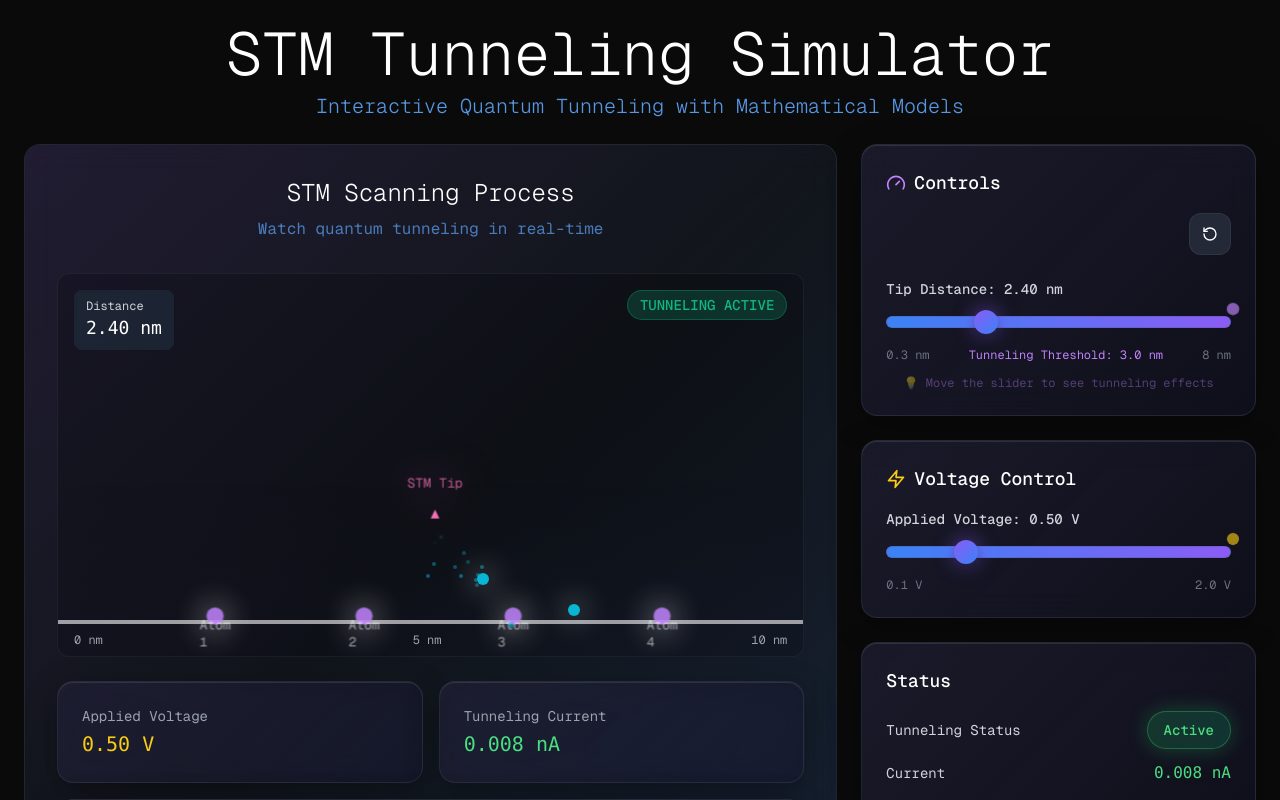
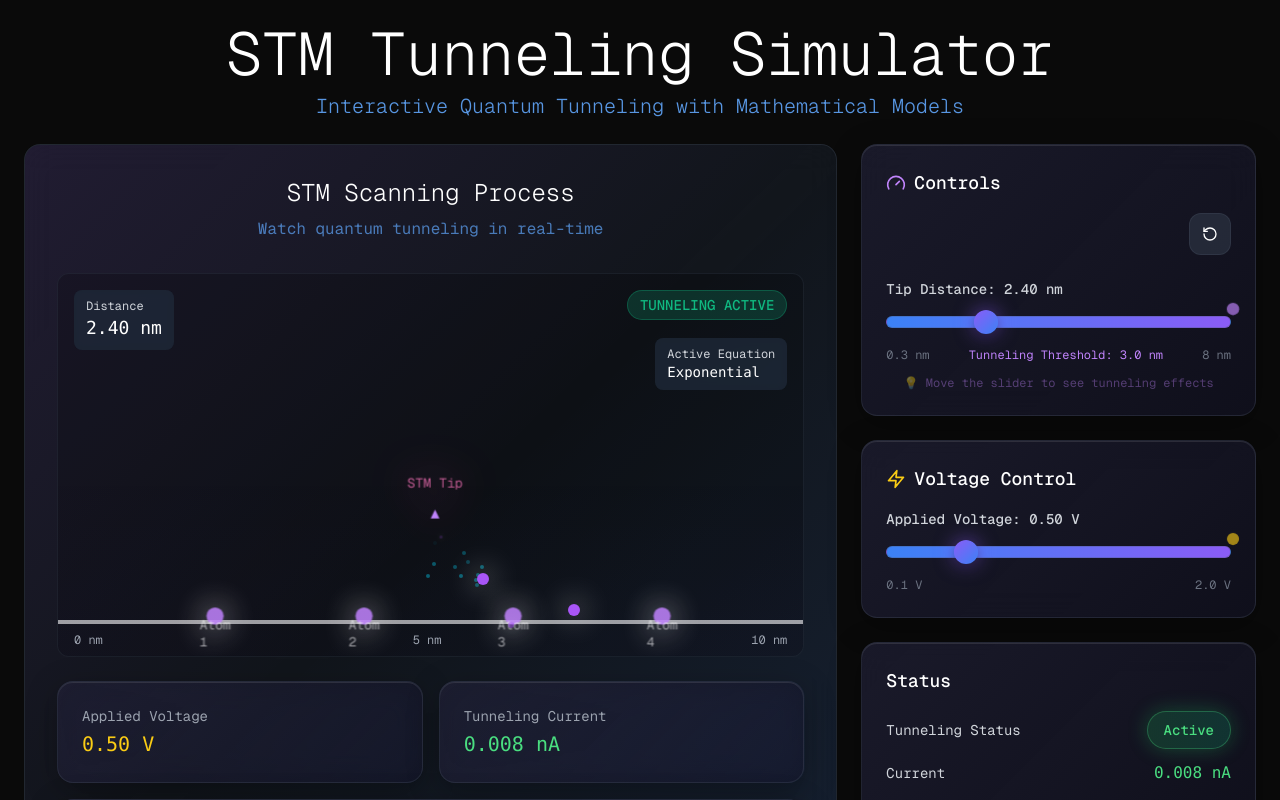
Before and after one commit to tysongreenan/STM_Tunneling_Animation, a Next.js app: page / in a window 1280 px wide. Shown: the top 800 px of the page. Built offline with nearby package versions, Linux system fonts and the light colour scheme.

Commit message:
Add equation-specific visual effects: colors change based on selected mathematical model

```diff
--- a/app/page.tsx
+++ b/app/page.tsx
@@ -125,6 +125,7 @@ export default function Home() {
                 voltage={voltage}
                 tunnelingActive={tunnelingActive}
                 current={current}
+                equation={equation}
               />
 
               {/* Mathematical Components - moved closer to visualization */}
--- a/components/STMVisualization.tsx
+++ b/components/STMVisualization.tsx
@@ -8,6 +8,7 @@ interface STMVisualizationProps {
   voltage: number
   tunnelingActive: boolean
   current: number
+  equation: string
 }
 
 interface Electron {
@@ -24,7 +25,8 @@ export default function STMVisualization({
   distance,
   voltage,
   tunnelingActive,
-  current
+  current,
+  equation
 }: STMVisualizationProps) {
   const [electrons, setElectrons] = useState<Electron[]>([])
   const [particleId, setParticleId] = useState(0)
@@ -33,6 +35,62 @@ export default function STMVisualization({
 
   const atomPositions = [2, 4, 6, 8]
   const tipY = 0.5 + distance
+
+  // Get equation-specific visual properties
+  const getEquationStyle = () => {
+    switch (equation) {
+      case 'quantum':
+        return {
+          tipColor: 'border-b-cyan-400',
+          tipGlow: 'drop-shadow(0 0 15px #06b6d4)',
+          atomColor: 'bg-cyan-400',
+          barrierColor: 'via-cyan-400/60',
+          electronColor: '#06b6d4'
+        }
+      case 'exponential':
+        return {
+          tipColor: 'border-b-purple-400',
+          tipGlow: 'drop-shadow(0 0 15px #a855f7)',
+          atomColor: 'bg-purple-400',
+          barrierColor: 'via-purple-400/60',
+          electronColor: '#a855f7'
+        }
+      case 'power':
+        return {
+          tipColor: 'border-b-green-400',
+          tipGlow: 'drop-shadow(0 0 15px #4ade80)',
+          atomColor: 'bg-green-400',
+          barrierColor: 'via-green-400/60',
+          electronColor: '#4ade80'
+        }
+      case 'gaussian':
+        return {
+          tipColor: 'border-b-yellow-400',
+          tipGlow: 'drop-shadow(0 0 15px #facc15)',
+          atomColor: 'bg-yellow-400',
+          barrierColor: 'via-yellow-400/60',
+          electronColor: '#facc15'
+        }
+      case 'custom':
+        return {
+          tipColor: 'border-b-pink-400',
+          tipGlow: 'drop-shadow(0 0 15px #ec4899)',
+          atomColor: 'bg-pink-400',
+          barrierColor: 'via-pink-400/60',
+          electronColor: '#ec4899'
+        }
+      default:
+        return {
+          tipColor: 'border-b-pink-400',
+          tipGlow: 'drop-shadow(0 0 15px #ec4899)',
+          atomColor: 'bg-purple-400',
+          barrierColor: 'via-purple-400/60',
+          electronColor: '#ec4899'
+        }
+    }
+  }
+
+  const equationStyle = getEquationStyle()
 
   // Generate electron particles when tunneling is active
   useEffect(() => {
@@ -132,7 +190,7 @@ export default function STMVisualization({
         {atomPositions.map((x, i) => (
           <motion.div
             key={i}
-            className="absolute w-4 h-4 bg-purple-400 rounded-full glow-effect"
+            className={`absolute w-4 h-4 ${equationStyle.atomColor} rounded-full glow-effect`}
             style={{
               left: `${(x / 10) * 100}%`,
               bottom: '2rem',
@@ -152,7 +210,7 @@ export default function STMVisualization({
 
         {/* STM Tip */}
         <motion.div
-          className="absolute w-0 h-0 border-l-4 border-r-4 border-b-8 border-transparent border-b-pink-400 glow-effect"
+          className={`absolute w-0 h-0 border-l-4 border-r-4 border-b-8 border-transparent ${equationStyle.tipColor} glow-effect`}
           style={{
             left: '50%',
             bottom: `${(tipY / 8) * 100}%`,
@@ -203,8 +261,9 @@ export default function STMVisualization({
 
               {/* Main Electron */}
               <motion.div
-                className="absolute w-3 h-3 bg-cyan-glow rounded-full glow-effect"
+                className="absolute w-3 h-3 rounded-full glow-effect"
                 style={{
+                  backgroundColor: equationStyle.electronColor,
                   left: `${(electron.trail[electron.trail.length - 1]?.x / 10) * 100}%`,
                   bottom: `${(electron.trail[electron.trail.length - 1]?.y / 8) * 100}%`,
                   transform: 'translate(-50%, 50%)'
@@ -235,6 +294,18 @@ export default function STMVisualization({
               : 'bg-gray-700/50 text-gray-300 border border-gray-600/30'
           }`}>
             {tunnelingActive ? 'TUNNELING ACTIVE' : 'TUNNELING INACTIVE'}
+          </div>
+        </div>
+
+        {/* Equation Display */}
+        <div className="absolute top-16 right-4 bg-gray-800/80 backdrop-blur-sm rounded-lg px-3 py-2">
+          <div className="text-xs text-gray-300">Active Equation</div>
+          <div className="text-sm font-mono text-white">
+            {equation === 'quantum' && 'Quantum Tunneling'}
+            {equation === 'exponential' && 'Exponential'}
+            {equation === 'power' && 'Power Law'}
+            {equation === 'gaussian' && 'Gaussian'}
+            {equation === 'custom' && 'Custom'}
           </div>
         </div>
 
```
